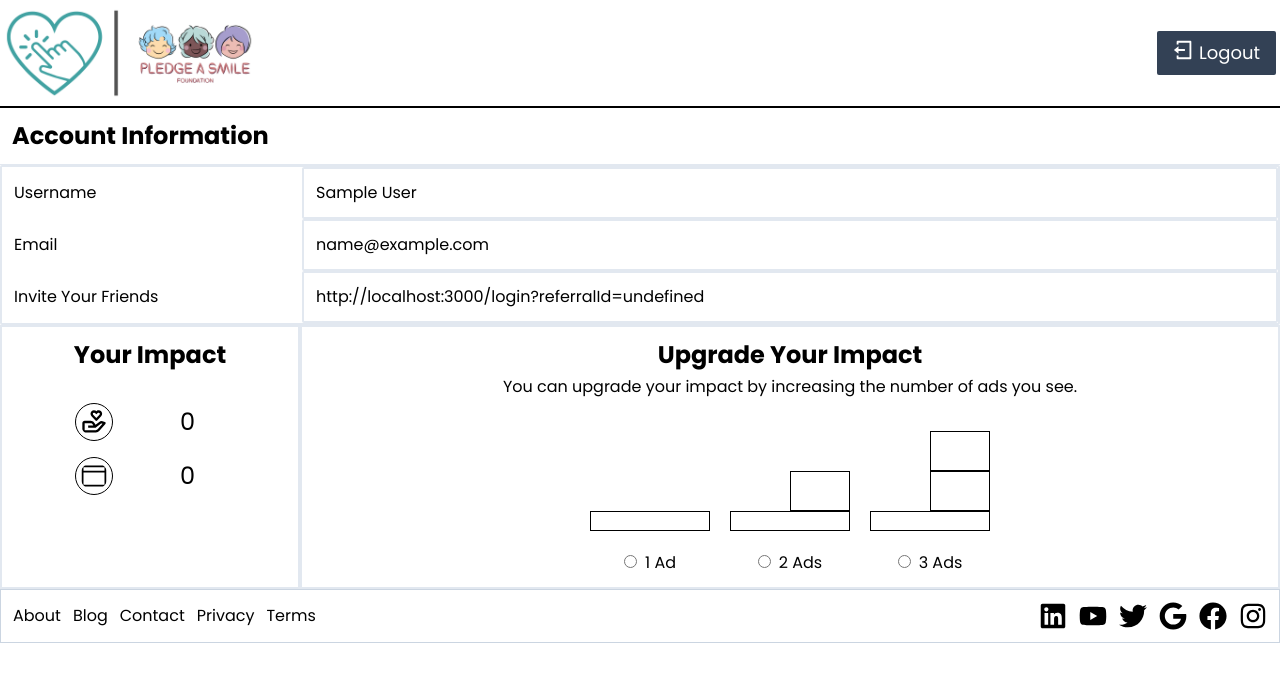
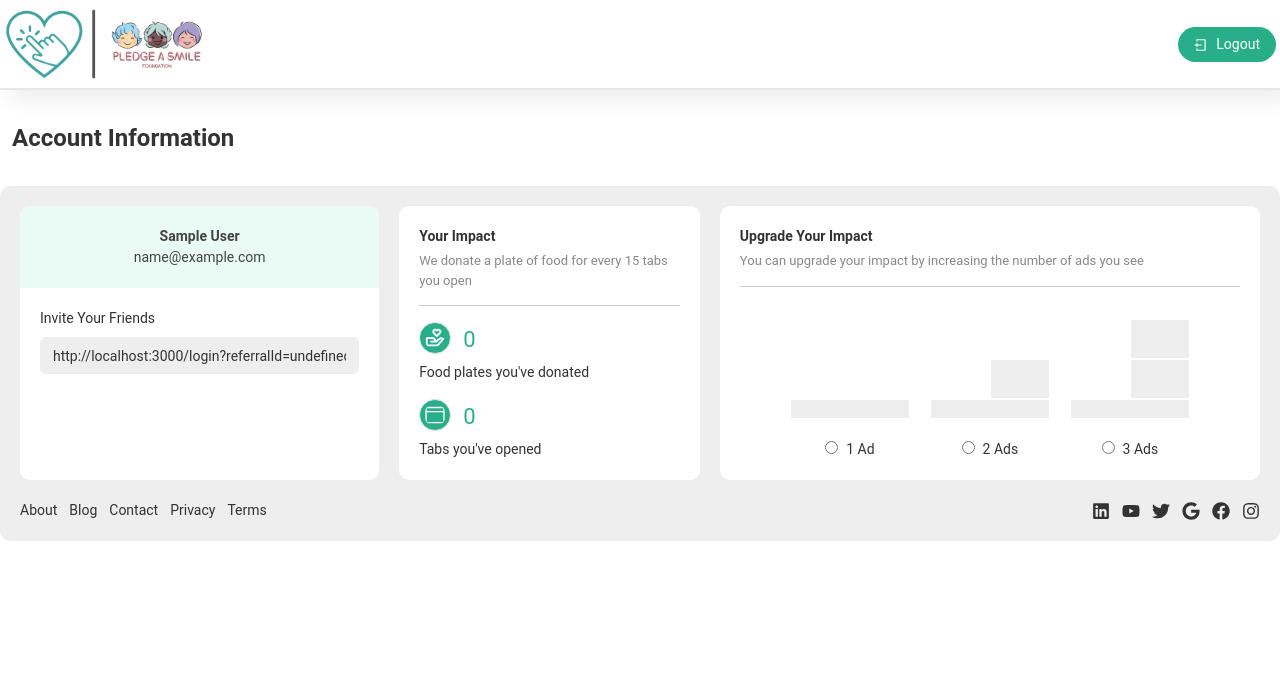
Before and after one commit to sunnynagarro/Pledge-A-Smile, a React (Create React App) app in the folder client/: page /profile in a window 1280 px wide. Shown: the top 682 px of the page. Built offline with nearby package versions, Linux system fonts and the light colour scheme; no server answers; sample sign-in values are in the browser's storage.

Commit message:
UI Changes
UI Changes

```diff
--- a/client/src/components/DashboardComponents/GlobalImpact.jsx
+++ b/client/src/components/DashboardComponents/GlobalImpact.jsx
@@ -7,7 +7,7 @@ import { fetchGlobalTabsOpened } from "../../actions/tabsInfo";
 import { FcGlobe } from "react-icons/fc";
 import { VscWindow } from "react-icons/vsc";
 import { BiDonateHeart } from "react-icons/bi";
-import { MdOutlineClose } from "react-icons/md";
+import { ImArrowUp } from "react-icons/im";
 
 function GlobalImpact() {
   const modalRef = useRef();
@@ -48,30 +48,32 @@ function GlobalImpact() {
     return (
       <div
         ref={modalRef}
-        className="bg-white z-50 p-3 drop-shadow-lg rounded-md absolute right-0 mt-2 table md:w-[400px]"
+        className="modal-container z-50 p-3 drop-shadow-lg rounded-md absolute right-0 mt-2 table md:w-[250px]"
       >
-        <button onClick={toggleModal}>
-          <MdOutlineClose fontSize={28} />
-        </button>
-        <h2 className="text-xl text-center">OUR IMPACT</h2>
-        <p className="text-center">Impact we've made together!</p>
-        <div className="mt-4 border border-slate-200 p-2 rounded-md">
-          <div className="flex space-x-3">
+        <ImArrowUp className="top-arrow-right" />
+        <h2 className="modal-header text-l">Our Impact</h2>
+        <p className="modal-sub-title mt-1">
+            This is the power of the many!
+          </p>
+        <hr className="modal-horizontal-line"/>
+        <div className="mt-4">
+          <div className="modal-count flex space-x-3">
             <BiDonateHeart
-              fontSize={38}
-              className="border border-black rounded-full p-1"
+              fontSize={32}
+              className="count-icon border rounded-full p-1"
             />
-            <p className="text-3xl">{Math.floor(tabsOpened / 15)}</p>
+            <p className="count text-3xl">{Math.floor(tabsOpened / 15)}</p>
           </div>
-          <p className="mt-1">Food plates we've donated together!</p>
+          <p className="mt-1">Food plates we've donated together</p>
         </div>
-        <div className="mt-4 border border-slate-200 p-2 rounded-md">
-          <div className="flex space-x-3">
+        <hr className="modal-horizontal-line"/>
+        <div className="mt-4">
+          <div className="modal-count flex space-x-3">
             <VscWindow
-              fontSize={38}
-              className="border border-black rounded-full p-1"
+              fontSize={32}
+              className="count-icon border rounded-full p-1"
             />
-            <p className="text-3xl">{tabsOpened}</p>
+            <p className="count text-3xl">{tabsOpened}</p>
           </div>
           <p className="mt-1">Tabs we've opened together</p>
         </div>
@@ -81,7 +83,7 @@ function GlobalImpact() {
   return (
     <div className="relative">
       <button
-        className="flex items-center space-x-1 p-2 rounded-full bg-white"
+        className="header-button global-button flex items-center space-x-1 p-2 rounded-full bg-white"
         onClick={toggleModal}
       >
         <p className="text-lg">{Math.floor(tabsOpened / 15)}</p>
--- a/client/src/components/DashboardComponents/Invite.jsx
+++ b/client/src/components/DashboardComponents/Invite.jsx
@@ -1,65 +1,83 @@
-import React, { useState } from "react";
-import Modal from "react-modal";
+import React, { useEffect, useState, useRef } from "react";
 import { toast } from "react-toastify";
 
 // icons
 import { AiOutlineUserAdd } from "react-icons/ai";
-import { MdOutlineClose } from "react-icons/md";
+import { ImArrowUp } from "react-icons/im";
+import { FiCopy } from "react-icons/fi";
 
-Modal.setAppElement("#root");
-const ModalStyles = {
-  content: {
-    maxWidth: "600px",
-    width: "100%",
-    top: "10%",
-    bottom: "auto",
-    left: "50%",
-    transform: "translate(-50%, -10%)",
-  },
-};
-
-function Invite({ referralId }) {
-  const [modalIsOpen, setModalIsOpen] = useState(false);
-  const closeModal = () => setModalIsOpen(false);
-  const openModal = () => setModalIsOpen(true);
+function Invite({ referralId, text }) {
+  const modalRef = useRef();
+  const [isInviteModalOpen, setIsInviteModalOpen] = useState(false);
   const referralLink = "http://localhost:3000/login?referralId=" + referralId;
   const copyLink = () => {
     navigator.clipboard.writeText(referralLink);
     toast.success("Copied to clipboard");
   };
-  return (
-    <div>
-      <button className="p-2 rounded-full bg-white" onClick={openModal}>
-        <AiOutlineUserAdd fontSize={28} />
-      </button>
-      {/* Modal */}
-      <Modal
-        isOpen={modalIsOpen}
-        onRequestClose={closeModal}
-        style={ModalStyles}
-        contentLabel="Invite your friends"
+
+  useEffect(() => {
+    const checkIfClickOutside = (event) => {
+      if (
+        isInviteModalOpen &&
+        modalRef.current &&
+        !modalRef.current.contains(event.target) &&
+        !event.target.className.includes("invite-button")
+      ) {
+        setIsInviteModalOpen(false);
+      }
+    };
+    document.addEventListener("mousedown", checkIfClickOutside);
+    return () => {
+      document.removeEventListener("mousedown", checkIfClickOutside);
+    };
+  }, [isInviteModalOpen]);
+
+  const toggleInviteModal = () => {
+    if (isInviteModalOpen) {
+      setIsInviteModalOpen(false);
+    } else {
+      setIsInviteModalOpen(true);
+    }
+  };
+
+  const ModalElement = () => {
+    return (
+      <div
+        ref={modalRef}
+        className="modal-container bg-white z-50 drop-shadow-lg rounded-md absolute left-10 mt-2 table w-[250px] md:w-[400px]"
       >
-        <button onClick={closeModal}>
-          <MdOutlineClose fontSize={28} />
-        </button>
-        <h2 className="text-center text-xl">Invite Your Friends</h2>
-        <div className="mt-6">
+        <ImArrowUp className="top-arrow-left" />
+        <h2 className="modal-header text-l">Share Your Link</h2>
+        <hr className="modal-horizontal-line"/>
+        <div className="invite-info">
+          <p>Rack up referrals by sharing your personal referral link with others:</p>
+        </div>
+        <div className="copy-link-container mt-2">
           <input
             type="text"
             name="referral link"
             contentEditable={false}
             defaultValue={referralLink}
             readOnly={true}
-            className="w-full bg-slate-100 p-3 rounded-sm"
+            className="copy-link-textbox w-full bg-slate-100 p-3 rounded-sm"
           />
           <button
-            className="mt-3 px-4 py-2 bg-slate-800 text-white rounded-sm"
+            className="green-button px-4 bg-slate-800 text-white rounded-sm"
             onClick={copyLink}
           >
-            Copy Link
+            <FiCopy /> Copy Link
           </button>
         </div>
-      </Modal>
+      </div>
+    )
+  }
+
+  return (
+    <div class="header-button-container">
+      <button className="header-button invite-button rounded-full bg-white" onClick={toggleInviteModal}>
+        <AiOutlineUserAdd fontSize={28} /> {text}
+      </button>
+      {isInviteModalOpen && ModalElement()}
     </div>
   );
 }
--- a/client/src/components/DashboardComponents/UserImpact.jsx
+++ b/client/src/components/DashboardComponents/UserImpact.jsx
@@ -4,10 +4,10 @@ import React, { useState, useEffect, useRef } from "react";
 import { fetchUserTabsOpened } from "../../actions/tabsInfo";
 
 // icons
-import { FcDonate } from "react-icons/fc";
+import { FaHamburger } from "react-icons/fa";
 import { VscWindow } from "react-icons/vsc";
 import { BiDonateHeart } from "react-icons/bi";
-import { MdOutlineClose } from "react-icons/md";
+import { ImArrowUp } from "react-icons/im";
 
 function UserImpact({ userId }) {
   const modalRef = useRef();
@@ -47,35 +47,34 @@ function UserImpact({ userId }) {
     return (
       <div
         ref={modalRef}
-        className="bg-white z-50 p-3 drop-shadow-lg rounded-md absolute right-0 mt-2 table w-[250px] md:w-[400px]"
+        className="modal-container z-50 p-3 drop-shadow-lg rounded-md absolute right-0 mt-2 table w-[250px] md:w-[250px]"
       >
-        <button onClick={toggleModal}>
-          <MdOutlineClose fontSize={28} />
-        </button>
-        <h2 className="text-xl text-center">YOUR IMPACT</h2>
-        <p className="text-center">Impact you've made!</p>
-        <div className="mt-4 border border-slate-200 p-2 rounded-md">
-          <div className="flex space-x-3">
+        <ImArrowUp className="top-arrow-right" />
+        <h2 className="modal-header text-l">Your Impact</h2>
+        <p className="modal-sub-title mt-1">
+            We donate a plate of food for every 15 tabs you open
+          </p>
+        <hr className="modal-horizontal-line"/>
+        <div className="mt-4">
+          <div className="modal-count flex space-x-3">
             <BiDonateHeart
-              fontSize={38}
-              className="border border-black rounded-full p-1"
+              fontSize={32}
+              className="count-icon border rounded-full p-1"
             />
-            <p className="text-3xl">{Math.floor(tabsOpened / 15)}</p>
+            <p className="count text-3xl">{Math.floor(tabsOpened / 15)}</p>
           </div>
-          <p className="mt-1">Food plates you've donated!</p>
+          <p className="mt-1">Food plates you've donated</p>
         </div>
-        <div className="mt-4 border border-slate-200 p-2 rounded-md">
-          <div className="flex space-x-3">
+        <hr className="modal-horizontal-line"/>
+        <div className="mt-4">
+          <div className="modal-count flex space-x-3">
             <VscWindow
-              fontSize={38}
-              className="border border-black rounded-full p-1"
+              fontSize={32}
+              className="count-icon border rounded-full p-1"
             />
-            <p className="text-3xl">{tabsOpened}</p>
+            <p className="count text-3xl">{tabsOpened}</p>
           </div>
           <p className="mt-1">Tabs you've opened</p>
-          <p className="mt-1">
-            We donate a plate of food for every 15 tabs you open
-          </p>
         </div>
       </div>
     );
@@ -84,11 +83,11 @@ function UserImpact({ userId }) {
   return (
     <div className="relative">
       <button
-        className="flex items-center space-x-1 p-2 rounded-full bg-white"
+        className="header-button user-impact flex items-center space-x-1 p-2 rounded-full bg-white"
         onClick={toggleModal}
       >
         <p className="text-lg">{Math.floor(tabsOpened / 15)}</p>
-        <FcDonate fontSize={28} />
+        <FaHamburger fontSize={28} />
       </button>
       {isModalOpen && ModalElement()}
     </div>
--- a/client/src/index.css
+++ b/client/src/index.css
@@ -11,5 +11,234 @@
 body,
 input,
 button {
-  font-family: "Poppins", sans-serif;
+  font-family: "Roboto", "Helvetica Neue", Arial, sans-serif;
 }
+
+.greeting {
+  font-size: 32px;
+  line-height: 1;
+}
+form.search-container {
+  border: 2px solid white;
+  background: transparent;
+  color: white;
+  height: 44px;
+  padding: 0.33rem 0.5rem;
+}
+form.search-container:hover, form.search-container:focus-within {
+  background: white;
+}
+form.search-container:hover .search-input::placeholder, form.search-container:focus-within .search-input::placeholder {
+  color: #999;
+}
+form.search-container:hover .search-input {
+  color: #444;
+}
+.search-input {
+  color: white;
+}
+.search-input:hover, .search-input:focus {
+  color: #444;
+  background: white;
+}
+.search-input::placeholder { /* Chrome, Firefox, Opera, Safari 10.1+ */
+  color: white;
+  opacity: 1; /* Firefox */
+}
+
+.search-input:-ms-input-placeholder { /* Internet Explorer 10-11 */
+  color: white;
+}
+
+.search-input::-ms-input-placeholder { /* Microsoft Edge */
+  color: white;
+}
+.search-svg {
+  color: white;
+}
+.search-container:hover .search-icon .search-svg, .search-input:focus + .search-icon .search-svg {
+  color: #444;
+}
+.header-container {
+  justify-content: space-between;
+  padding: 0.7rem;
+}
+.header-container .right {
+  display: flex;
+}
+.header-container .right > div {
+  margin-left: 10px;
+}
+.header-button-container {
+  height: 36px;
+}
+.header-button {
+  background: transparent;
+  border: 1px solid white;
+  height: 36px;
+  color: white;
+}
+.user-impact svg {
+  width: 20px;
+  height: 20px;
+}
+.header-button p {
+  margin-right: 3px;
+}
+.invite-button {
+  padding: 0 10px;
+  font-size: 14px;
+}
+.invite-button svg {
+  width: 20px;
+  height: 20px;
+  display: inline;
+}
+.global-button {
+  padding: 10px 4px 10px 10px;
+}
+.settings {
+  background: transparent;
+  color: white;
+}
+.settings svg {
+  width: 22px;
+  height: 22px;
+}
+.modal-container {
+  border-radius: 10px;
+  padding: 20px;
+  background-color: #E7EDF1;
+  font-size: 14px;
+}
+.modal-header {
+  font-weight: 600;
+}
+.top-arrow-left {
+  position: absolute;
+  left: 12px;
+  top: -7px;
+  color: #E7EDF1;
+}
+.top-arrow-right {
+  position: absolute;
+  right: 12px;
+  top: -7px;
+  color: #E7EDF1;
+}
+.copy-link-container {
+  display: flex;
+  gap: 10px;
+}
+.copy-link-textbox {
+  border-radius: 5px;
+  height: 35px;
+  background-color: white;
+  font-size: 14px;
+}
+.green-button {
+  border-radius: 20px;
+  height: 35px;
+  white-space: nowrap;
+  background-color: #28af89;
+  font-size: 14px;
+}
+.green-button svg {
+  display: inline;
+  margin-right: 5px;
+}
+.custom-modal {
+  border-radius: 10px !important;
+}
+.invite-info {
+  margin-bottom: 20px;
+}
+.invite-info p {
+  font-size: 14px;
+  margin-top: 10px;
+}
+.modal-horizontal-line {
+  margin-top: 15px;
+  border-top: 1px solid #ccc;
+}
+.modal-count .count {
+  font-size: 22px;
+  color: #28af89;
+}
+.modal-count .count-icon {
+  background-color: #28af89;
+  color: white;
+}
+.modal-sub-title {
+  font-size: 13px;
+  color: #888;
+}
+.profile-page header {
+  box-shadow: 10px 10px 20px #eee;
+}
+main.container h2 {
+  color: #333;
+}
+.main-container-inner {
+  margin: 20px 0;
+  padding: 20px;
+  background-color: #eee;
+  border-radius: 10px;
+  color: #333;
+  font-size: 14px;
+}
+.profile-container {
+  display: flex;
+  gap: 20px;
+}
+.profile-container > div {
+  background-color: white;
+  border-radius: 10px;
+}
+.left-container {
+  width: 30%;
+}
+.center-container {
+  padding: 20px;
+  width: 25%;
+}
+.right-container {
+  padding: 20px;
+  width: 45%;
+}
+.profile-container .head-title {
+  text-align: center;
+  color: #444;
+  background-color: #eafaf5;
+  border-radius: 10px 10px 0 0;
+  padding: 20px;
+}
+.horizontal-divider {
+  margin: 20px 0;
+  border-top: 1px solid #eee;
+}
+.profile-body {
+  padding: 20px;
+  gap: 20px;
+}
+.profile-body .invite-container {
+  border: 1px solid #eee;
+  border-radius: 5px;
+}
+.profile-body .invite-container input {
+  background-color: #eee;
+  cursor: pointer;
+}
+.profile-footer-container {
+  margin-top: 20px;
+}
+.impact-skelaton {
+  background-color: #eee;
+  border: 1px solid white;
+}
+
+@media only screen and (max-width: 1200px) {
+  .center-content {
+    margin-top: 0;
+  }
+}
--- a/client/src/pages/Profile.jsx
+++ b/client/src/pages/Profile.jsx
@@ -81,94 +81,96 @@ function Profile() {
   };
 
   return (
-    <div>
-      <header className="border-b-2 border-black">
+    <div className="profile-page">
+      <header className="border-b-2 border-gray">
         <nav className="flex items-center justify-between space-x-2 container mx-auto py-2 px-1">
           <Link to="/">
             <img
               src={Logo}
               alt="Pledge a smile"
-              className="max-w-[150px] md:max-w-[250px]"
+              className="max-w-[150px] md:max-w-[200px]"
             />
           </Link>
           <button
-            className="flex space-x-1 px-4 py-2 bg-slate-700 text-white rounded-sm"
+            className="green-button px-4 bg-slate-800 text-white rounded-sm"
             onClick={logoutUser}
           >
-            <RiLogoutBoxLine fontSize={22} />
-            <p className="text-lg">Logout</p>
+            <RiLogoutBoxLine /> Logout
           </button>
         </nav>
       </header>
       <main className="container mx-auto">
-        <section>
-          <h2 className="p-3 text-2xl font-bold border-b border-slate-200">
+        <h2 className="p-3 text-2xl font-bold mt-5">
           Account Information
         </h2>
-          <div className="border-2 border-slate-200 rounded-sm space-y-6 md:space-y-0">
-            <div className="flex flex-col items-center md:flex-row">
-              <p className="md:max-w-[300px] w-full md:px-3">Username</p>
-              <p className="border-2 border-slate-200 p-3 break-all flex-1 w-full rounded-sm">
-                {user.name}
-              </p>
+        <div className="main-container-inner">
+          <div className="profile-container">
+            <div className="left-container">
+              <div className="head-title">
+                <p className="name font-bold">{user.name}</p>
+                <p className="email">{user.email}</p>
               </div>
-            <div className="flex flex-col items-center md:flex-row">
-              <p className="md:max-w-[300px] w-full  md:px-3">Email</p>
-              <p className="border-2 border-slate-200 p-3 break-all flex-1 w-full rounded-sm">
-                {user.email}
-              </p>
+              <div className="profile-body">
+                <div className="invite-friends">
+                  <div>
+                    Invite Your Friends
                   </div>
-            <div className="flex flex-col items-center md:flex-row">
-              <p className="md:max-w-[300px] w-full md:px-3">
-                Invite Your Friends
-              </p>
+                  <div className="invite-container mt-2">
                     <input
                       readOnly
                       defaultValue={referralLink}
-                className="border-2 border-slate-200 p-3 flex-1 w-full rounded-sm cursor-pointer"
+                      className="copy-link-textbox w-full bg-slate-100 p-3 rounded-sm"
                       onClick={copyReferralLink}
                     />
                   </div>
                 </div>
-        </section>
-        <section className="flex flex-col md:flex-row">
-          <div className="p-3 border-2 border-slate-200 md:max-w-[300px] w-full">
-            <h2 className="text-2xl font-bold text-center mb-8">Your Impact</h2>
-            <div className="max-w-[150px] mx-auto space-y-4">
-              <div className="flex justify-between items-center">
-                <div className="flex-1">
+              </div>
+            </div>
+            <div className="center-container">
+              <div>
+                <h2 className="text-l font-bold">Your Impact</h2>
+                <p className="modal-sub-title mt-1">
+                  We donate a plate of food for every 15 tabs you open
+                </p>
+                <hr className="modal-horizontal-line" />
+                <div>
+                  <div className="mt-4">
+                    <div className="modal-count flex space-x-3">
                       <BiDonateHeart
-                    fontSize={38}
-                    className="p-1 border border-black rounded-full"
+                        fontSize={32}
+                        className="count-icon border rounded-full p-1"
                       />
+                      <p className="count text-3xl">{Math.floor(tabsOpened / 15)}</p>
                     </div>
-                <p className="text-2xl flex-1 text-center">
-                  {Math.floor(tabsOpened / 15)}
-                </p>
+                    <p className="mt-1">Food plates you've donated</p>
                   </div>
-              <div className="flex justify-between items-center">
-                <div className="flex-1">
+                  <div className="mt-4">
+                    <div className="modal-count flex space-x-3">
                       <VscWindow
-                    fontSize={38}
-                    className="p-1 border border-black rounded-full"
+                        fontSize={32}
+                        className="count-icon border rounded-full p-1"
                       />
+                      <p className="count text-3xl">{tabsOpened}</p>
                     </div>
-                <p className="text-2xl text-center flex-1">{tabsOpened}</p>
+                    <p className="mt-1">Tabs you've opened</p>
                   </div>
                 </div>
               </div>
-          <div className="p-3 border-2 border-slate-200 w-full">
-            <h2 className="text-2xl font-bold text-center mb-1">
+            </div>
+            <div className="right-container">
+              <div>
+                <h2 className="text-l font-bold mb-1">
                   Upgrade Your Impact
                 </h2>
-            <p className="text-center">
+                <p className="modal-sub-title">
                   You can upgrade your impact by increasing the number of ads you
-              see.
+                  see
                 </p>
+                <hr className="modal-horizontal-line" />
                 <div className="flex flex-col justify-center items-center mt-8 space-y-6 md:space-y-0 md:space-x-5 md:flex-row">
                   <div>
                     <div className="grid grid-cols-[60px_60px] grid-rows-[20px_20px_20px_20px_20px_20px] max-w-[120px] w-full">
-                  <div className="border border-black row-start-5 col-span-2"></div>
+                      <div className="impact-skelaton row-start-5 col-span-2"></div>
                     </div>
                     <div className="text-center space-x-2">
                       <input
@@ -184,8 +186,8 @@ function Profile() {
                   </div>
                   <div>
                     <div className="grid grid-cols-[60px_60px] grid-rows-[20px_20px_20px_20px_20px_20px] max-w-[120px] w-full">
-                  <div className="border border-black row-start-5 col-span-2"></div>
-                  <div className="border border-black row-start-3 row-end-5 col-start-2"></div>
+                      <div className="impact-skelaton row-start-5 col-span-2"></div>
+                      <div className="impact-skelaton row-start-3 row-end-5 col-start-2"></div>
                       <div></div>
                     </div>
                     <div className="text-center space-x-2">
@@ -202,9 +204,9 @@ function Profile() {
                   </div>
                   <div>
                     <div className="grid grid-cols-[60px_60px] grid-rows-[20px_20px_20px_20px_20px_20px] max-w-[120px] w-full">
-                  <div className="border border-black row-start-5 col-span-2"></div>
-                  <div className="border border-black row-start-3 row-end-5 col-start-2"></div>
-                  <div className="border border-black row-start-1 row-end-3 col-start-2"></div>
+                      <div className="impact-skelaton row-start-5 col-span-2"></div>
+                      <div className="impact-skelaton row-start-3 row-end-5 col-start-2"></div>
+                      <div className="impact-skelaton row-start-1 row-end-3 col-start-2"></div>
                     </div>
                     <div className="text-center space-x-2">
                       <input
@@ -220,10 +222,10 @@ function Profile() {
                   </div>
                 </div>
               </div>
-        </section>
-      </main>
+            </div>
+          </div>
           <footer>
-        <div className="container mx-auto border border-slate-300 p-3 md:flex md:justify-between md:items-center">
+            <div className="profile-footer-container mx-auto md:flex md:justify-between md:items-center">
               <nav className="flex flex-col space-y-3 text-center md:flex-row md:space-y-0 md:space-x-3 md:text-left">
                 <Link to="/about">About</Link>
                 <Link to="/blog">Blog</Link>
@@ -233,27 +235,29 @@ function Profile() {
               </nav>
               <div className="flex mt-3 justify-center items-center space-x-3 md:mt-0">
                 <Link to="/linkedin">
-              <FaLinkedin fontSize={28} />
+                  <FaLinkedin fontSize={18} />
                 </Link>
                 <Link to="/youtube">
-              <FaYoutube fontSize={28} />
+                  <FaYoutube fontSize={18} />
                 </Link>
                 <Link to="/twitter">
-              <FaTwitter fontSize={28} />
+                  <FaTwitter fontSize={18} />
                 </Link>
                 <Link to="/google">
-              <FaGoogle fontSize={28} />
+                  <FaGoogle fontSize={18} />
                 </Link>
                 <Link to="/facebook">
-              <FaFacebook fontSize={28} />
+                  <FaFacebook fontSize={18} />
                 </Link>
                 <Link to="/instagram">
-              <FaInstagram fontSize={28} />
+                  <FaInstagram fontSize={18} />
                 </Link>
               </div>
             </div>
           </footer>
         </div>
+      </main>
+    </div>
   );
 }
 
```
Also changed, not shown: client/src/components/Dashboard.jsx (+43 -26 lines). Lines whose indentation alone changed are shown as unchanged.
